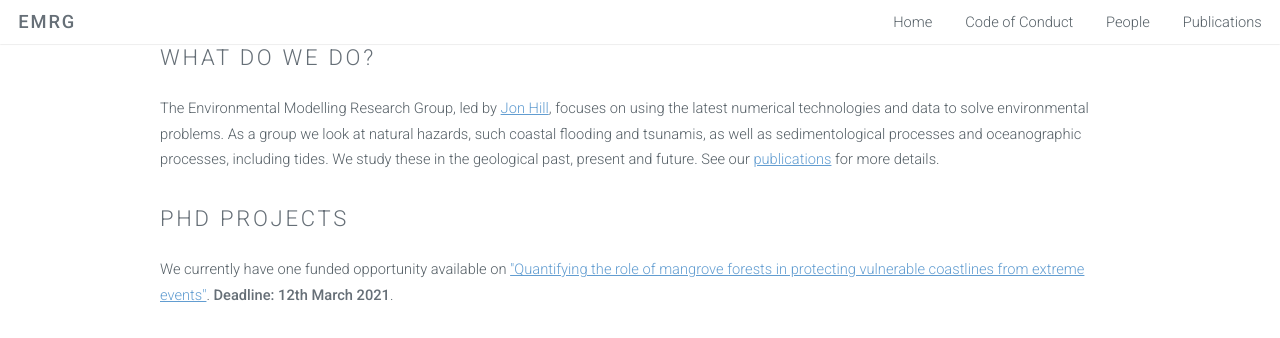
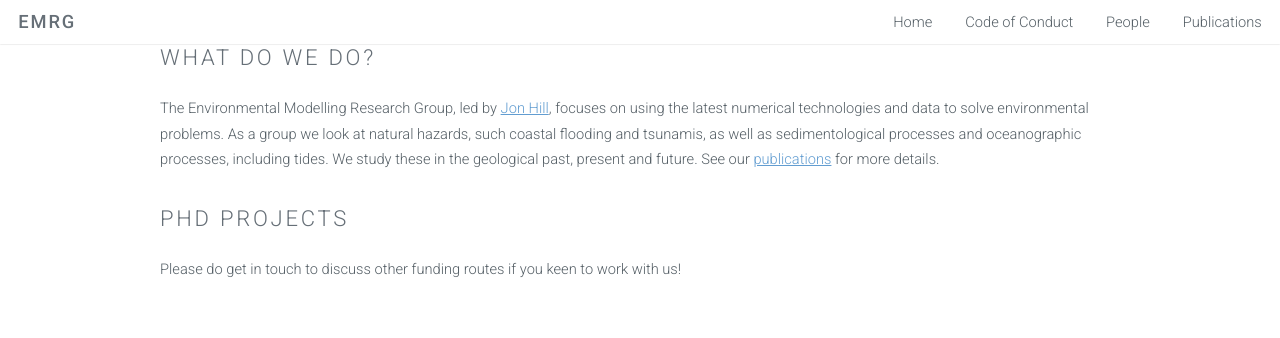
Before and after one commit to EnvModellingGroup/EnvModellingGroup.github.io, a Jekyll site: the page built from index.html, in a window 1280 px wide and 900 px high, scrolled down 602 px, cut to the strip 0-338 px from the top of the window. Built offline with Jekyll 4.4.1, drawn with Linux system fonts in a browser that asks for light colours.

Commit message:
remove old project

```diff
--- a/index.html
+++ b/index.html
@@ -16,7 +16,6 @@ keywords: York, University of York, Jon Hill, Hill, Hill lab, computational flui
 	    <div class="row">
 	<section>
            <h2>PhD Projects</h2>
-		<p>We currently have one funded opportunity available on <a href="https://www.findaphd.com/phds/project/quantifying-the-role-of-mangrove-forests-in-protecting-vulnerable-coastlines-from-extreme-events-jon-hill-york-ac-uk/?p129999">"Quantifying the role of mangrove forests in protecting vulnerable coastlines from extreme events"</a>. <b>Deadline: 12th March 2021</b>.</p>
 		<p>Please do get in touch to discuss other funding routes if you keen to work with us!</p>
         </section>
 
```
